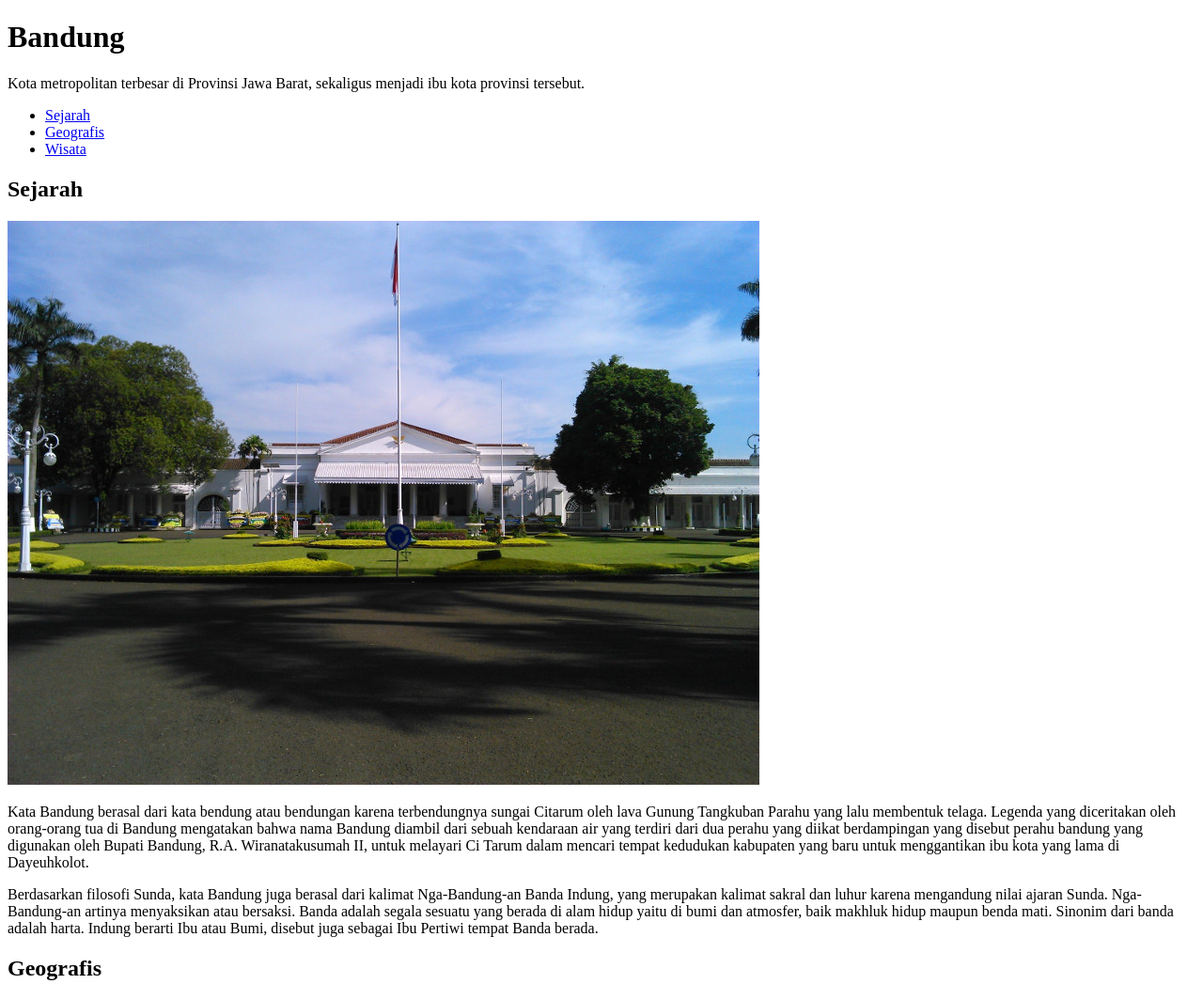
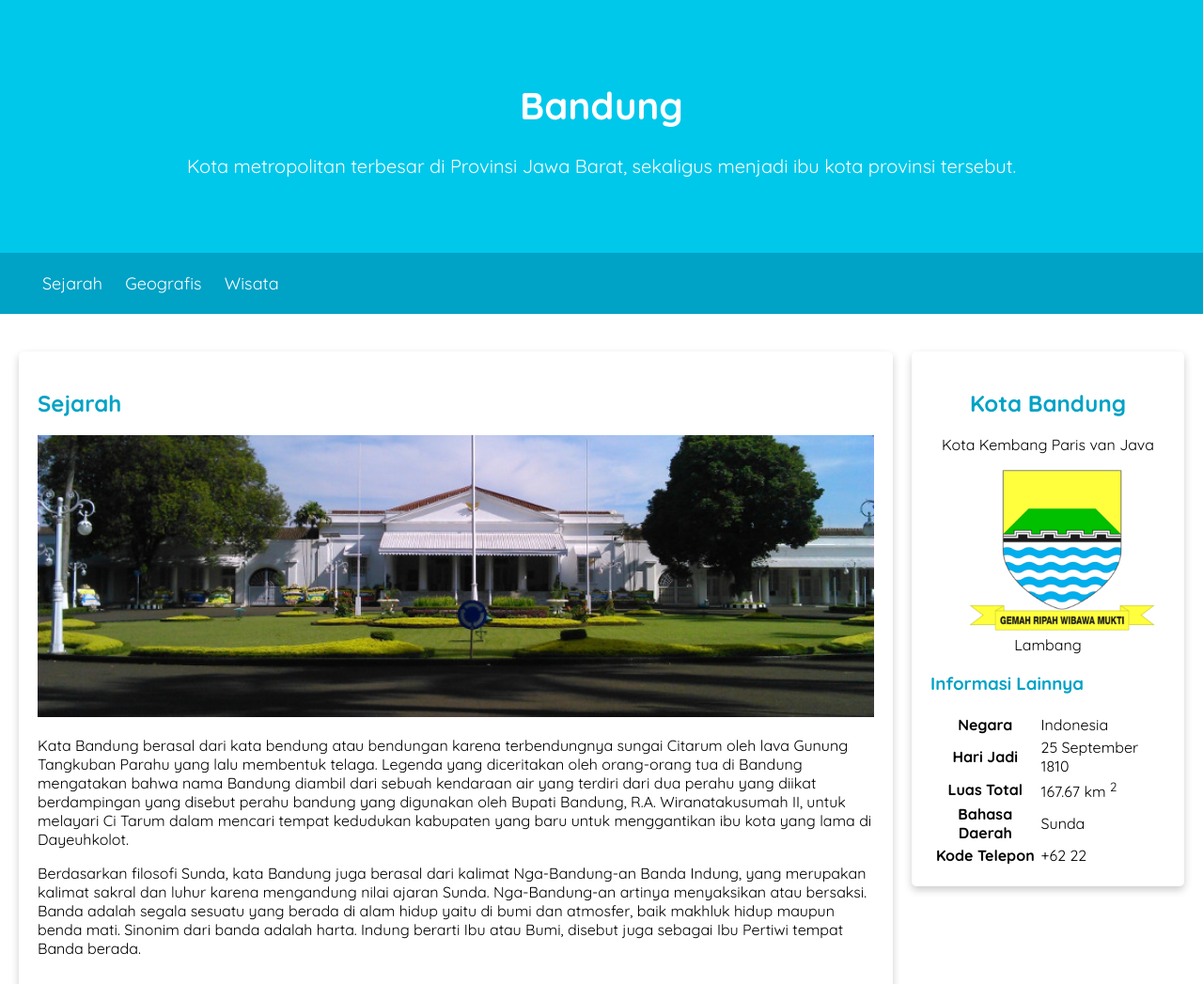
Before and after one commit to smurfdaely/Try-Profile-Sederhana, a plain HTML site: page index.html in a window 1280 px wide. Shown: the top 1047 px of the page at 94% size. Drawn offline with Linux system fonts and the light colour scheme.

Commit message:
Menambahkan style pada style.css

```diff
--- a/assets/styles/style.css
+++ b/assets/styles/style.css
@@ -0,0 +1,93 @@
+* {
+  box-sizing: border-box;
+}
+
+body {
+  font-family: "Quicksand", sans-serif;
+
+  margin: 0;
+  padding: 0;
+}
+
+h2,
+h3 {
+  color: #00a2c6;
+}
+
+footer {
+  padding: 20px;
+  color: white;
+  background-color: #00a2c6;
+  text-align: center;
+  font-weight: bold;
+}
+
+nav a {
+  font-size: 18px;
+  font-weight: 400;
+  text-decoration: none;
+  color: white;
+}
+
+nav a:hover {
+  font-weight: bold;
+}
+
+.profile header {
+  text-align: center;
+}
+
+.featured-image {
+  width: 100%;
+  max-height: 300px;
+  object-fit: cover;
+  object-position: center;
+}
+
+.profile img {
+  width: 200px;
+}
+
+.card {
+  box-shadow: 0 4px 8px 0 rgb(0, 0, 0, 0.2);
+  border-radius: 5px;
+
+  padding: 20px;
+  margin-top: 20px;
+}
+
+.jumbotron {
+  font-size: 20px;
+  padding: 60px;
+  background-color: #00c8eb;
+  text-align: center;
+  color: white;
+}
+
+nav li {
+  display: inline;
+  list-style-type: none;
+  margin-right: 20px;
+}
+
+nav {
+  background-color: #00a2c6;
+  padding: 5px;
+}
+
+main {
+  padding: 20px;
+  overflow: auto;
+}
+
+#content {
+  float: left;
+  width: 75%;
+}
+
+aside {
+  float: right;
+  width: 25%;
+
+  padding-left: 20px;
+}
--- a/index.html
+++ b/index.html
@@ -3,11 +3,20 @@
   <head>
     <meta charset="utf-8" />
     <title>Halaman Profil Bandung</title>
+
+    <link rel="stylesheet" href="assets/styles/style.css" />
+
+    <link rel="preconnect" href="https://fonts.googleapis.com" />
+    <link rel="preconnect" href="https://fonts.gstatic.com" crossorigin />
+    <link href="https://fonts.googleapis.com/css2?family=Quicksand:wght@400;700&display=swap" rel="stylesheet" />
   </head>
   <body>
     <header>
-      <h1>Bandung</h1>
-      <p>Kota metropolitan terbesar di Provinsi Jawa Barat, sekaligus menjadi ibu kota provinsi tersebut.</p>
+      <div class="jumbotron">
+        <h1>Bandung</h1>
+        <p>Kota metropolitan terbesar di Provinsi Jawa Barat, sekaligus menjadi ibu kota provinsi tersebut.</p>
+      </div>
+
       <nav>
         <ul>
           <li>
@@ -25,9 +34,9 @@
 
     <main>
       <div id="content">
-        <article id="sejarah">
+        <article id="sejarah" class="card">
           <h2>Sejarah</h2>
-          <img src="assets/image/history.jpg" alt="Sejarah" />
+          <img src="assets/image/history.jpg" alt="Sejarah" class="featured-image" />
           <p>
             Kata Bandung berasal dari kata bendung atau bendungan karena terbendungnya sungai Citarum oleh lava Gunung Tangkuban Parahu yang lalu membentuk telaga. Legenda yang diceritakan oleh
             orang-orang tua di Bandung mengatakan bahwa nama Bandung diambil dari sebuah kendaraan air yang terdiri dari dua perahu yang diikat berdampingan yang disebut perahu bandung yang digunakan
@@ -40,9 +49,9 @@
           </p>
         </article>
 
-        <article id="geografis">
+        <article id="geografis" class="card">
           <h2>Geografis</h2>
-          <img src="assets/image/geografis.jpg" alt="Geografis" />
+          <img src="assets/image/geografis.jpg" alt="Geografis" class="featured-image" />
           <p>
             Kota Bandung dikelilingi oleh pegunungan, sehingga bentuk morfologi wilayahnya bagaikan sebuah mangkok raksasa, secara geografis kota ini terletak di tengah-tengah provinsi Jawa Barat,
             serta berada pada ketinggian ±768 m di atas permukaan laut, dengan titik tertinggi di berada di sebelah utara dengan ketinggian 1.050 meter di atas permukaan laut dan sebelah selatan
@@ -54,7 +63,7 @@
           </p>
         </article>
 
-        <article id="wisata">
+        <article id="wisata" class="card">
           <h2>Wisata</h2>
           <p>
             Sejak dibukanya Jalan Tol Cipularang, kota Bandung telah menjadi tujuan utama dalam menikmati liburan akhir pekan terutama dari masyarakat yang berasal dari Jakarta sekitarnya. Selain
@@ -63,7 +72,7 @@
 
           <section>
             <h3>Farm House Lembang</h3>
-            <img src="assets/image/farm-house.jpg" alt="Farm house" />
+            <img src="assets/image/farm-house.jpg" alt="Farm house" class="featured-image" />
             <p>
               Berada di jalur utama Bandung-Lembang, Farm House menjadi objek wisata yang tidak pernah sepi pengunjung. Selain karena letaknya strategis, kawasan ini juga menghadirkan nuansa wisata
               khas Eropa. Semua itu diterapkan dalam bentuk spot swafoto Instagramable.
@@ -72,7 +81,7 @@
 
           <section>
             <h3>Observatorium Bosscha</h3>
-            <img src="assets/image/bosscha.jpg" alt="Bosscha" />
+            <img src="assets/image/bosscha.jpg" alt="Bosscha" class="featured-image" />
             <p>
               Memiliki beberapa teleskop, antara lain, Refraktor Ganda Zeiss, Schmidt Bimasakti, Refraktor Bamberg, Cassegrain GOTO, dan Teleskop Surya. Refraktor Ganda Zeiss adalah jenis teleskop
               terbesar untuk meneropong bintang. Benda ini diletakkan pada atap kubah sehingga saat teropong digunakan, atap tersebut harus dibuka. Observatorium Bosscha boleh dikunjungi oleh siapa
@@ -84,7 +93,7 @@
       </div>
 
       <aside>
-        <article>
+        <article class="profile card">
           <header>
             <h2>Kota Bandung</h2>
             <p>Kota Kembang Paris van Java</p>
```
